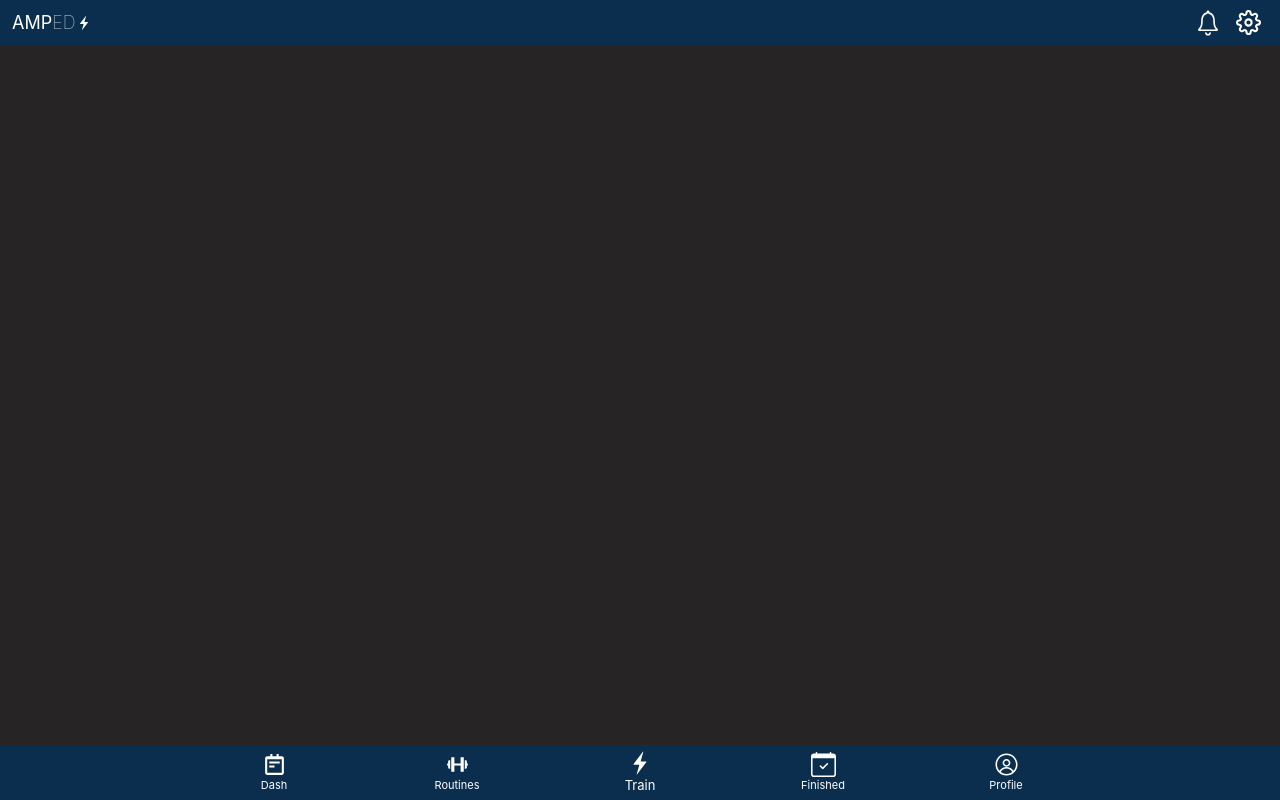
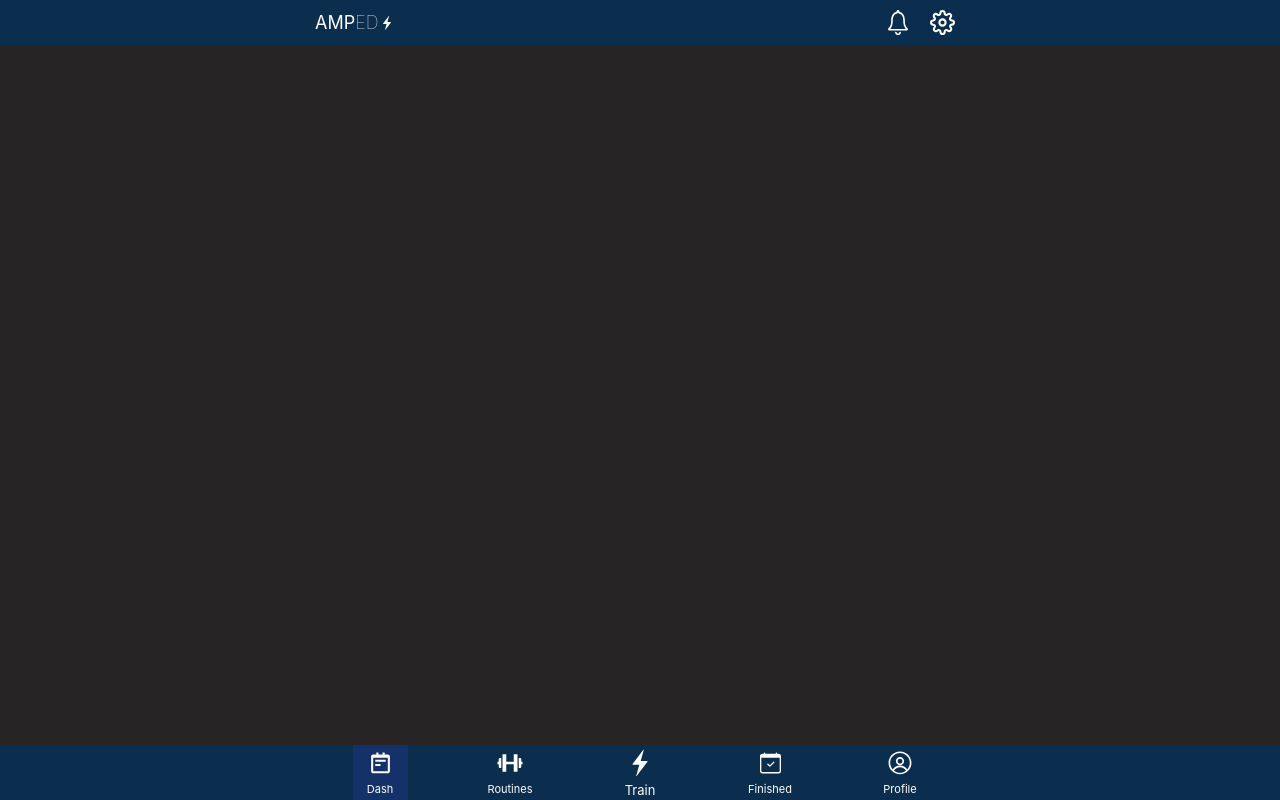
Before and after one commit to ryanhartwig/amped, a React (Create React App) app in the folder frontend/: page /home in a window 1280 px wide. Built offline with nearby package versions, Linux system fonts and the light colour scheme.

Commit message:
Fix positioning of text & add interactivity to bottom nav buttons

```diff
--- a/frontend/src/components/navigation/BottomNav.css
+++ b/frontend/src/components/navigation/BottomNav.css
@@ -1,15 +1,18 @@
 .BottomNav {
-  display: flex;
-  justify-content: center;
-  align-items: center;
+
   background: #0C2E4E;
 
   flex-shrink: 0;
   flex-grow:0;
 
   height: 55px;
+
 }
 
-.BottomNav > * {
-  margin: 0 5%;
+.BottomNav-items {
+  max-width: 650px;
+  display: flex;
+  justify-content: space-around;
+  align-items: center;
+  margin: 0 auto;
 }
--- a/frontend/src/components/navigation/BottomNav.tsx
+++ b/frontend/src/components/navigation/BottomNav.tsx
@@ -7,32 +7,75 @@ import { BiDumbbell, BiNotepad } from 'react-icons/bi';
 import { IoIosFlash } from 'react-icons/io';
 import { BsCalendarCheck } from 'react-icons/bs';
 import { RxAvatar } from 'react-icons/rx';
+import { useCallback, useState } from 'react';
 
 // interface BottomNavProps {
 
 // }
 
+type Location = 'dash' | 'routines' | 'train' | 'finished' | 'profile';
+
 export const BottomNav = () => {
 
+  const [route, setRoute] = useState<Location>('dash');
 
+  const onClick = useCallback((route: Location) => {
+    setRoute(route);
+  }, []);
 
   return (
     <div className='BottomNav'>
-      <ReactIconButton text="Dash" buttonSize='55px'>
+      <div className='BottomNav-items'>
+        {/* Dashboard View */}
+        <ReactIconButton
+          text="Dash"
+          buttonSize='55px'
+          active={route === 'dash'}
+          onClick={() => onClick('dash')}
+        >
           <BiNotepad size={25}/>
         </ReactIconButton>
-      <ReactIconButton text="Routines" buttonSize='55px'>
-        <BiDumbbell size={25}/>
+
+        {/* Routines View */}
+        <ReactIconButton
+          text="Routines"
+          buttonSize='55px'
+          active={route === 'routines'}
+          onClick={() => onClick('routines')}
+        >
+          <BiDumbbell size={30}/>
         </ReactIconButton>
-      <ReactIconButton text="Train" buttonSize='55px' fontSize='13px'>
-        <IoIosFlash size={26}/>
+
+        {/* Train View */}
+        <ReactIconButton
+          text="Train"
+          buttonSize='55px' fontSize='13px'
+          active={route === 'train'}
+          onClick={() => onClick('train')}
+        >
+          <IoIosFlash size={30}/>
         </ReactIconButton>
-      <ReactIconButton text="Finished" buttonSize='55px'>
-        <BsCalendarCheck size={25}/>
+
+        {/* Finished Routines View */}
+        <ReactIconButton
+          text="Finished"
+          buttonSize='55px'
+          active={route === 'finished'}
+          onClick={() => onClick('finished')}
+        >
+          <BsCalendarCheck size={21}/>
         </ReactIconButton>
-      <ReactIconButton text="Profile" buttonSize='55px'>
-        <RxAvatar size={25}/>
+
+        {/* Profile View */}
+        <ReactIconButton
+          text="Profile"
+          buttonSize='55px'
+          active={route === 'profile'}
+          onClick={() => onClick('profile')}
+        >
+          <RxAvatar size={26}/>
         </ReactIconButton>
+      </div>
     </div>
   )
 }
--- a/frontend/src/components/navigation/HeaderNav.css
+++ b/frontend/src/components/navigation/HeaderNav.css
@@ -1,7 +1,4 @@
 .HeaderNav {
-  display: flex;
-  justify-content: space-between;
-  align-items: center;
   background: #0C2E4E;
 
   flex-shrink: 0;
@@ -12,13 +9,22 @@
   padding: 0 12px;
 }
 
-.header-nav-buttons {
+.HeaderNav-items {
+  display: flex;
+  justify-content: space-between;
+  align-items: center;
+  max-width: 650px;
+  height: 100%;
+  margin: 0 auto;
+}
+
+.HeaderNav-buttons {
   display: flex;
   align-items: center;
   justify-content: center;
 }
 
-.header-nav-buttons > div {
+.HeaderNav-buttons > div {
   display: flex;
   justify-content: center;
   align-items: center;
--- a/frontend/src/components/navigation/HeaderNav.tsx
+++ b/frontend/src/components/navigation/HeaderNav.tsx
@@ -17,18 +17,20 @@ export const HeaderNav = () => {
 
   return (
     <div className='HeaderNav'>
+      <div className='HeaderNav-items'>
         {/* Left side */}
         <Logo />
 
         {/* Right side elements */}
-      <div className='header-nav-buttons'>
-        <ReactIconButton>
+        <div className='HeaderNav-buttons'>
+          <ReactIconButton buttonSize='45px'>
             <IoIosNotificationsOutline size={32}/>
           </ReactIconButton>
-        <ReactIconButton>
+          <ReactIconButton buttonSize='45px'>
             <FiSettings size={25}/>
           </ReactIconButton>
         </div>
       </div>
+    </div>
   )
 }
--- a/frontend/src/components/ui/ReactIconButton.css
+++ b/frontend/src/components/ui/ReactIconButton.css
@@ -9,16 +9,36 @@
 
   max-height: 40px;
   min-height: 40px;
+  height: 40px;
   max-width: 40px;
   min-width: 40px;
 
   transition: background-color 0.2s;
 }
-
 .ReactIconButton:hover {
   background: rgba(255,255,255,0.08);
+}
+.ReactIconButton.active {
+  background-color: #1E348385
 }
 
 .rib-text {
   font-size: 11px;
 }
+
+/* Force bounds on icon size to fit text evenly */
+.ReactIconButton > *:first-child {
+  min-height: 65%;
+  max-height: 65%;
+}
+
+.ReactIconButton > *:last-child {
+  min-height: 35%;
+  max-height: 35%;
+}
+
+/* No text (single element) */
+.ReactIconButton > *:first-child:last-child {
+  min-height: 100%;
+  max-height: 100%;
+}
--- a/frontend/src/components/ui/ReactIconButton.tsx
+++ b/frontend/src/components/ui/ReactIconButton.tsx
@@ -10,9 +10,10 @@ interface ReactIconButtonProps {
   text?: string,
   buttonSize?: string,
   fontSize?: string,
+  active?: boolean,
 }
 
-export const ReactIconButton = ({children, fontSize, buttonSize, className = '', style, onClick, text}: ReactIconButtonProps) => {
+export const ReactIconButton = ({children, fontSize, active = false, buttonSize, className = '', style, onClick, text}: ReactIconButtonProps) => {
 
   const size = {
     maxHeight: buttonSize,
@@ -22,7 +23,7 @@ export const ReactIconButton = ({children, fontSize, buttonSize, className = '',
   }
 
   return (
-    <div style={{...size}} className={clsx('ReactIconButton', className)}>
+    <div style={{...size, ...style}} onClick={onClick} className={clsx('ReactIconButton', {active: active})}>
       {children}
       {text && <p className='rib-text' style={{fontSize}}>{text}</p>}
     </div>
```
Lines whose indentation alone changed are shown as unchanged.
